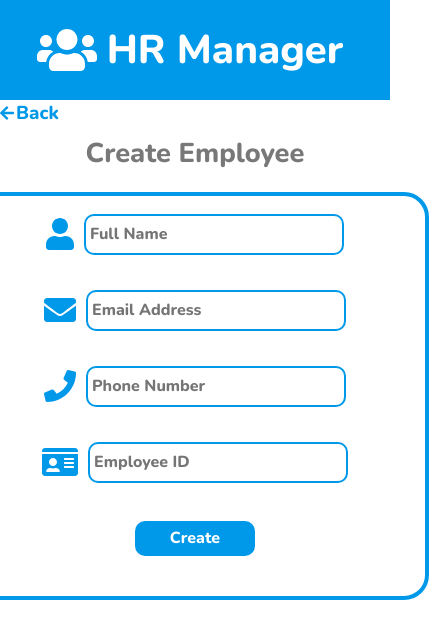
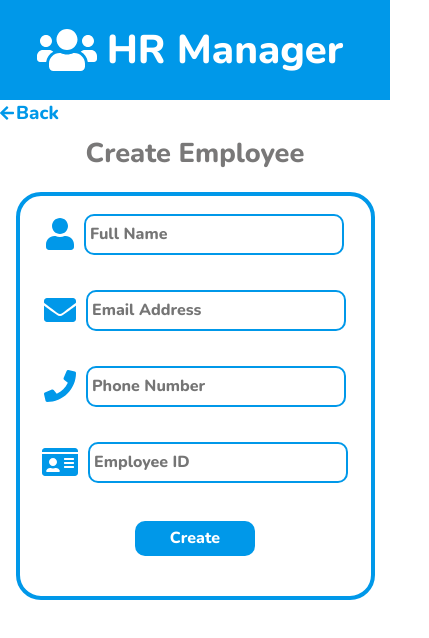
Before and after one commit to joshh450/hr-manager-app, a React (Create React App) app in the folder client/: page /create in a window 390 px wide. Shown: the top 638 px of the page, 429 px wide, since content can reach past the window. Built offline with nearby package versions, Linux system fonts and the light colour scheme; the HTML template or start-up script is replaced by a standard one.

Commit message:
added media queries for full mobile responsiveness

```diff
--- a/client/src/App.scss
+++ b/client/src/App.scss
@@ -177,3 +177,23 @@ body {
         outline: none;
     }
 }
+
+@media (max-width: 500px) {
+    .employee-card {
+        width: 90vw;
+    }
+
+    .employee-field {
+        &__h2 {
+            font-size: 1.2em;
+        }
+    }
+}
+
+@media (max-width: 320px) {
+    .employee-field {
+        &__h2 {
+            font-size: 1em;
+        }
+    }
+}
```
